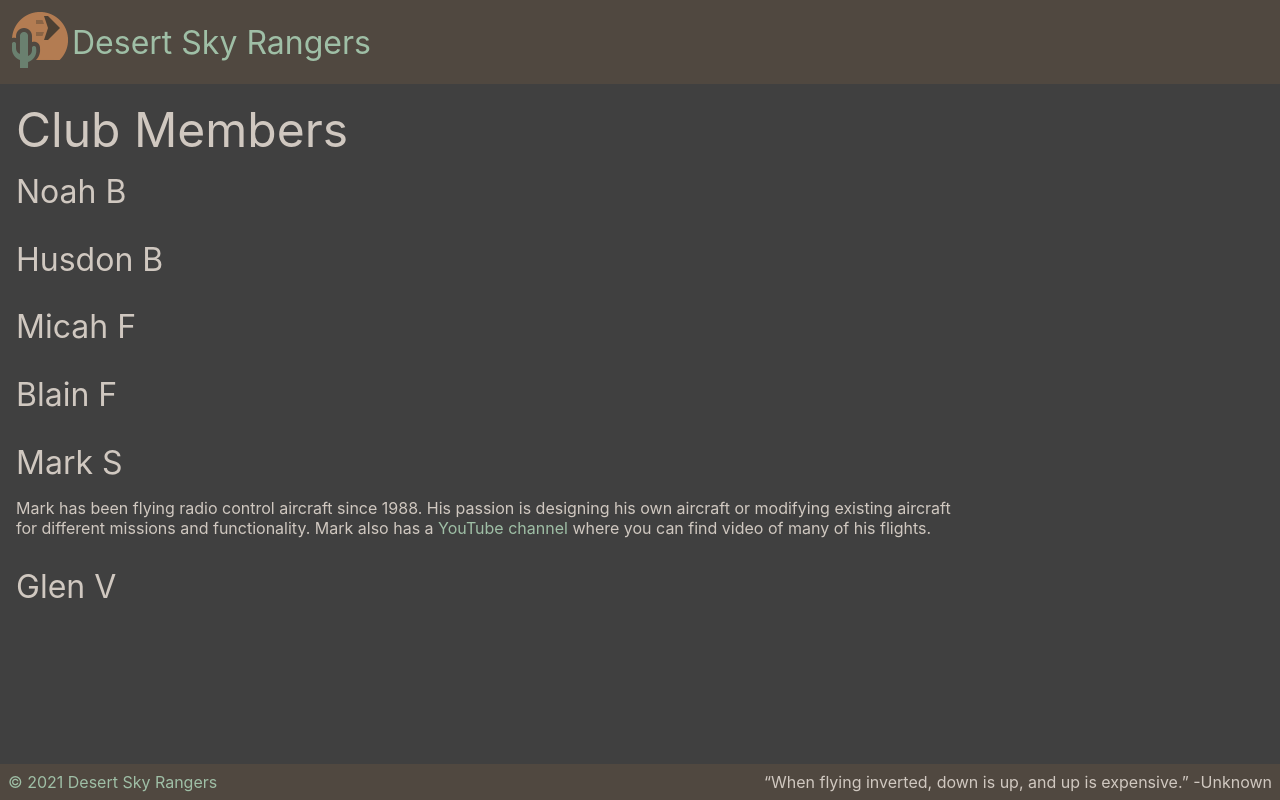
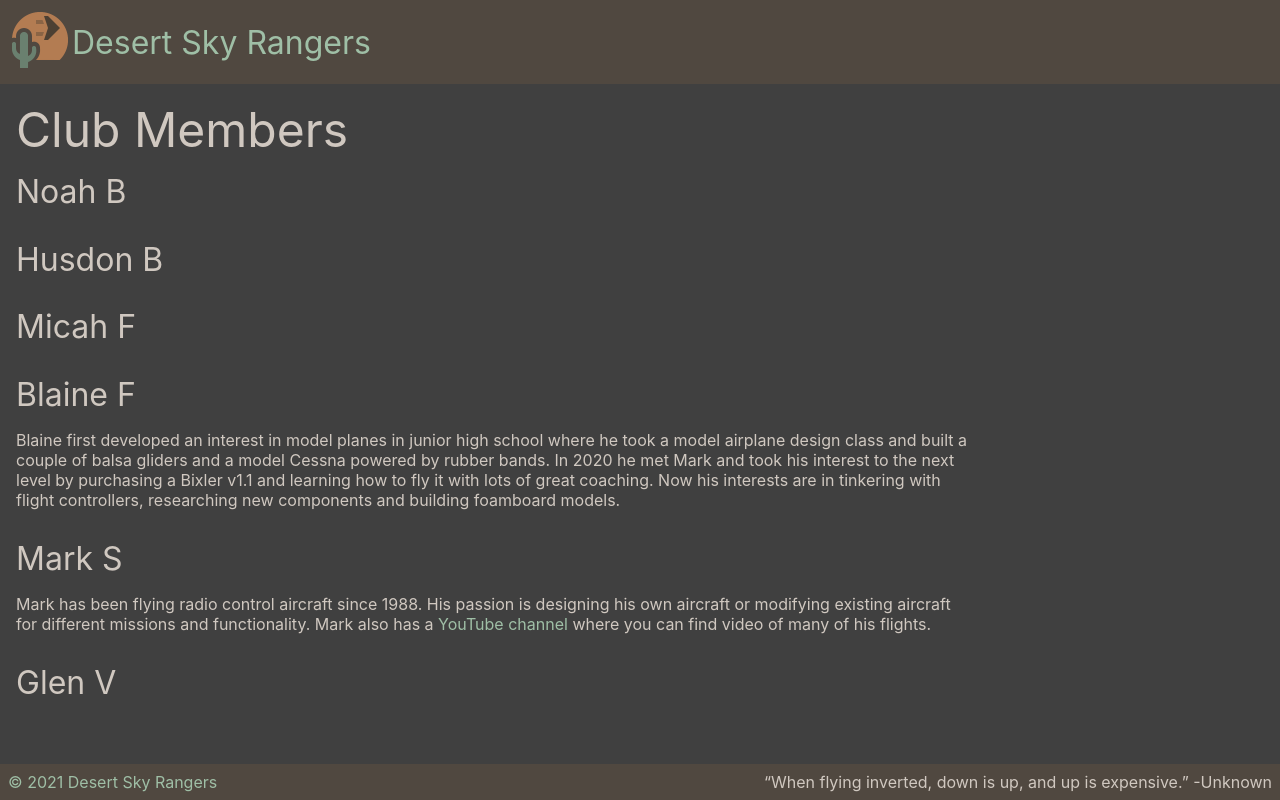
Before and after one commit to desertskyrangers/www.desertskyrangers.org, a React (Create React App) app: page /members in a window 1280 px wide. Built offline with nearby package versions, Linux system fonts and the light colour scheme.

Commit message:
Update Members.js
Added bio

```diff
--- a/src/Members.js
+++ b/src/Members.js
@@ -26,8 +26,14 @@ export default class Members extends React.Component {
 				</div>
 
 				<div className='club-member'>
-					<h3>Blain F</h3>
+					<h3>Blaine F</h3>
 					<p>
+						Blaine first developed an interest in model planes in junior high school where
+						he took a model airplane design class and built a couple of balsa gliders and
+						a model Cessna powered by rubber bands. In 2020 he met Mark and took his interest
+						to the next level by purchasing a Bixler v1.1 and learning how to fly it with lots
+						of great coaching. Now his interests are in tinkering with flight controllers,
+						researching new components and building foamboard models.
 					</p>
 				</div>
 
```
